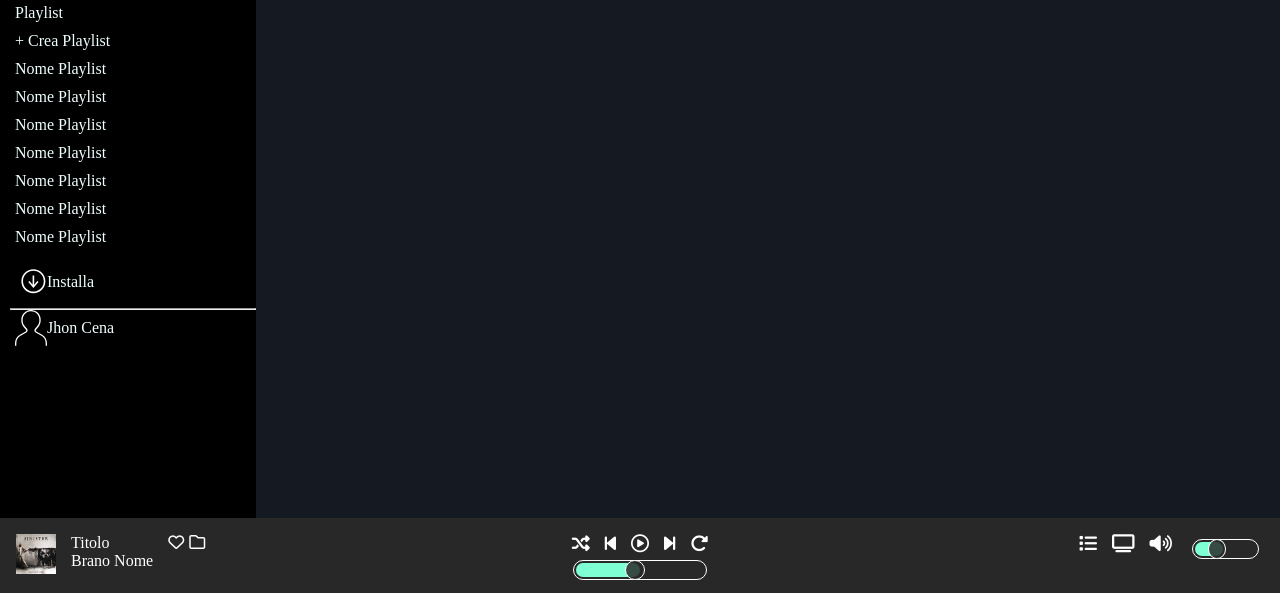
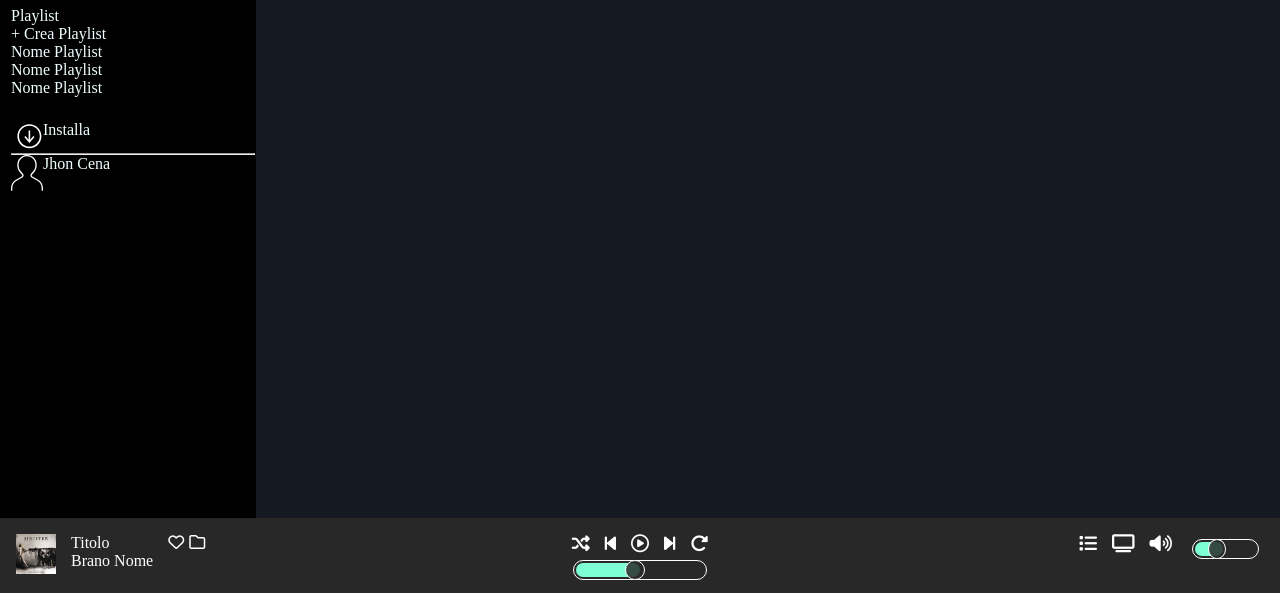
Before and after one commit to vittoriaromano/html-css-spotifyweb, a plain HTML site: page index.html in a window 1280 px wide. Shown: the part 207-800 px from the top of the page. Drawn offline with Linux system fonts and the light colour scheme.

Commit message:
nav-spaccato

```diff
--- a/css/style.css
+++ b/css/style.css
@@ -80,27 +80,37 @@ menu
     width: 20%;
     background-color: #000000;
     color: azure;
+    flex-direction: column;
+}
+nav{
+    height: 100%;
 }
 .menu{
-    width: 100%;
     padding-top: 4.6875rem;
+    border: 1px solid black;
 }
 
 .menu ul li{
     margin-bottom: .625rem;
     margin-left: .3125rem;
 }
+.musica{
+    flex-grow: 1;
+    border: 1px solid black;
 
+}
 .text{
     display: none;
+
 }
 .playlist{
-    overflow: auto;
+    max-height: 3.5rem;
+    overflow: scroll;
  }
  .user{
-    display: flex;
-    flex-direction: column;
-    justify-content: space-around;
+    margin-top: auto;
+    border: 1px solid black;
+
 
 }
 
--- a/index.html
+++ b/index.html
@@ -22,8 +22,10 @@
     <main class="flex ">
         <!-- menu nav-->
         <div class="first-cont flex">
-            <nav class="menu">
+            <nav>
              <!-- prima lista -->
+
+            <div class="menu">
                 <ul class="home">
                     <li class="flex">
                         <img src="img/home.svg" alt="home">
@@ -38,26 +40,34 @@
                         <span class="text">Library</span>
                     </li>
                 </ul>
+
+            </div>
             <!-- fine prima lista -->
             <!-- seconda lista -->
-                <ul class="text">
+
+            <div class="musica text">
+                <ul>
                     <li>Playlist</li>
                     <li>
                         <span> +</span>
                         <span>Crea Playlist</span>
                     </li>
-                    <li class="playlist">Nome Playlist</li>
+                 <div class="playlist">
                     <li>Nome Playlist</li>
                     <li>Nome Playlist</li>
                     <li>Nome Playlist</li>
                     <li>Nome Playlist</li>
                     <li>Nome Playlist</li>
                     <li>Nome Playlist</li>
-                </ul>
+                    <li>Nome Playlist</li>
+                </div>
+            </div>
+
+
             <!-- fine seconda lista -->
             <!-- terza lista -->
-
-               <ul class="user">
+            <div class="user">
+                <ul>
                     <li class="flex">
                        <img src="img/download.svg" alt="home">
                        <span class="text">Installa</span>
@@ -68,6 +78,8 @@
                       <span class="text">Jhon Cena</span>
                     </li>
                  </ul>
+            </div>
+
                <!-- fine terza lista -->
 
             </nav>
```
Lines whose indentation alone changed are shown as unchanged.
